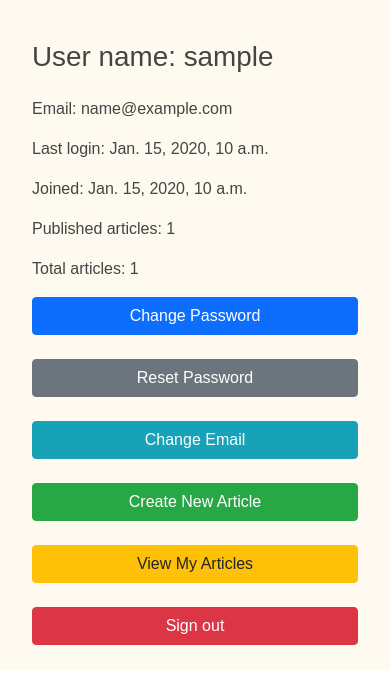
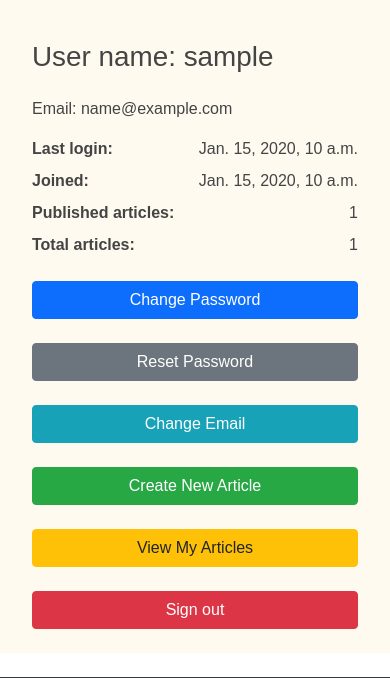
Before and after one commit to Serg-f/musicians-site, a Django app: page /users/profile/ in a window 390 px wide. Shown: the part 76-754 px from the top of the page. Run offline with Django 4.2, Linux system fonts and the light colour scheme; a user stored in the database is signed in; data comes from the database, SQL or seed files in the repository; tables that the repository leaves empty hold one stand-in row (values such as "Sample post"); parts of the project's set-up code (start-up, migrations or seed data) failed here and were passed over; some libraries are stand-ins or nearby versions.

Commit message:
profile responsive design improved

```diff
--- a/templates/users/profile.html
+++ b/templates/users/profile.html
@@ -4,10 +4,19 @@
     <div class="container">
         <h1 class="mb-4">User name: {{ user.username }}</h1>
         <p>Email: {{ user.email }}</p>
-    <p>Last login: {{ user.last_login }}</p>
-    <p>Joined: {{ user.date_joined }}</p>
-    <p>Published articles: {{ articles_published_count }}</p>
-    <p>Total articles: {{ articles_total_count }}</p>
+        <dl class="row">
+            <dt class="col-4 col-md-4 text-md-right">Last login:</dt>
+            <dd class="col-8 col-md-8 text-right text-md-left">{{ user.last_login }}</dd>
+
+            <dt class="col-4 col-md-4 text-md-right">Joined:</dt>
+            <dd class="col-8 col-md-8 text-right text-md-left">{{ user.date_joined }}</dd>
+
+            <dt class="col-6 col-md-4 text-md-right">Published articles:</dt>
+            <dd class="col-6 col-md-8 text-right text-md-left">{{ articles_published_count }}</dd>
+
+            <dt class="col-6 col-md-4 text-md-right">Total articles:</dt>
+            <dd class="col-6 col-md-8 text-right text-md-left">{{ articles_total_count }}</dd>
+        </dl>
 
         <!-- Allauth Features and User Actions in Grid -->
         <div class="row">
```
Lines whose indentation alone changed are shown as unchanged.
